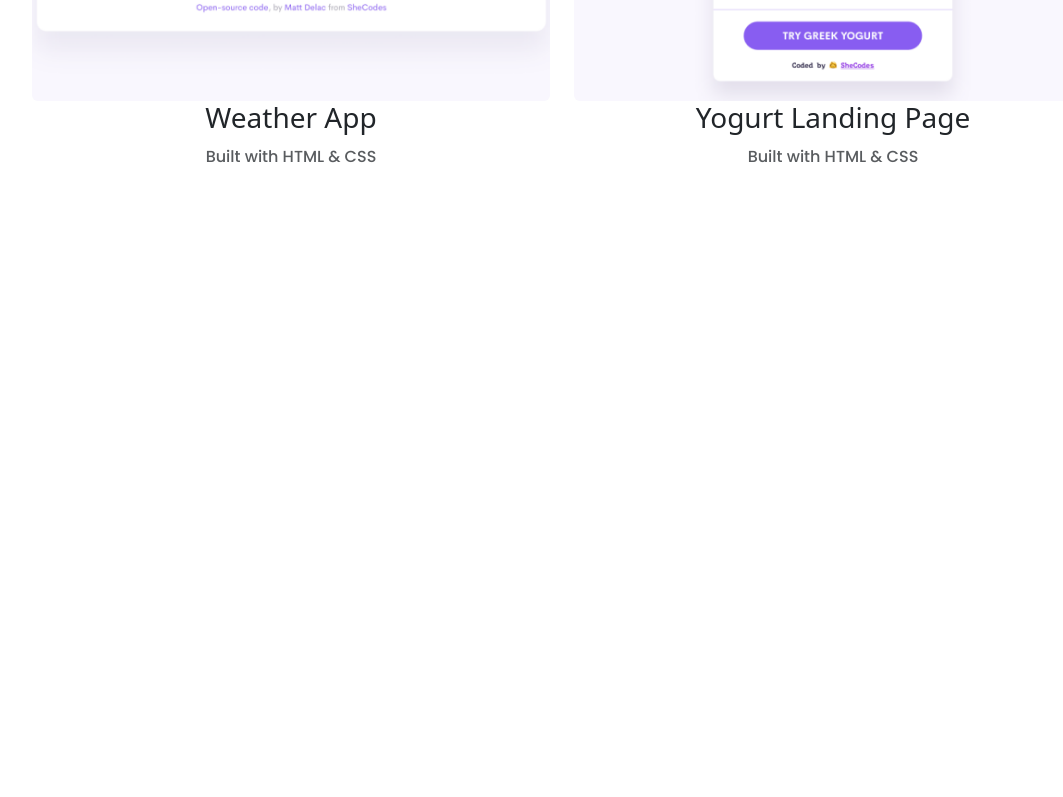
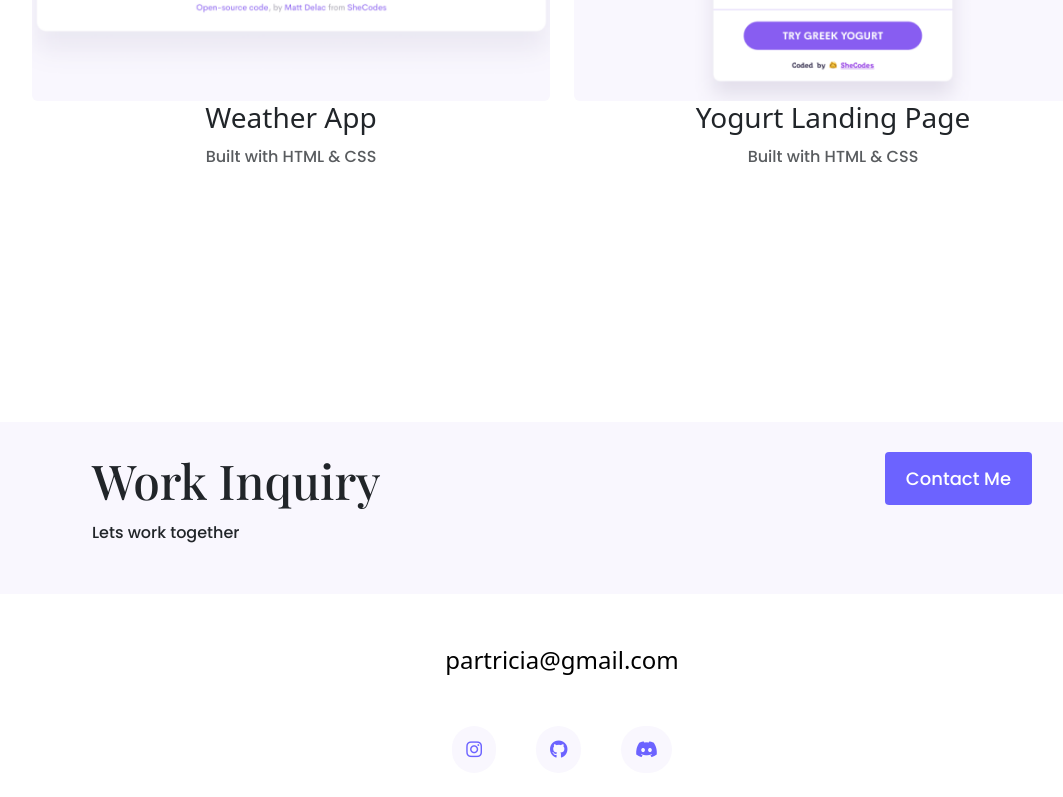
Before and after one commit to brittanyhurthead/Brittany-Head-Portfolio, a plain HTML site: page work.html in a window 1280 px wide. Shown: the part 1529-2326 px from the top of the page, without its empty margins (78-1141 px from the left). Before the commit the page ends 1901 px from the top, so only its background shows below. Drawn offline with nearby package versions, Linux system fonts and the light colour scheme.

Commit message:
Added Footer to All Pages

```diff
--- a/work.html
+++ b/work.html
@@ -85,6 +85,29 @@
             </div>
           </div>
           </div>
+          <footer>
+      <div class="contact-box justify-content-between mb-5 d-none d-md-flex">
+        <div>
+        <h4>
+          Work Inquiry
+        </h4>
+        <p class>Lets work together</p></div>
+        <div>
+        <a href="contact.html" class="btn btn-branding">Contact Me</a>
+        </div>
+      </div>
+      <div class="d-flex justify-content-center">
+      <a href="mailto:patricia@gmail.com" class="email-link mb-5">partricia@gmail.com</a>
+    </div>
+      <div class="social-links d-flex justify-content-center mb-5">
+      <a href="instagram.com"><i class="fa-brands fa-instagram"></i></a>
+      <a href="http://github.com"><i class="fa-brands fa-github"></i></a>
+      <a href="http://discord.com"><i class="fa-brands fa-discord"></i></a>
+
+
+
+    </div>
+    </footer>
           </div>
 
   </body>
```
Also changed, not shown: about.html (+23 -0 lines), contact.html (+23 -0 lines).
